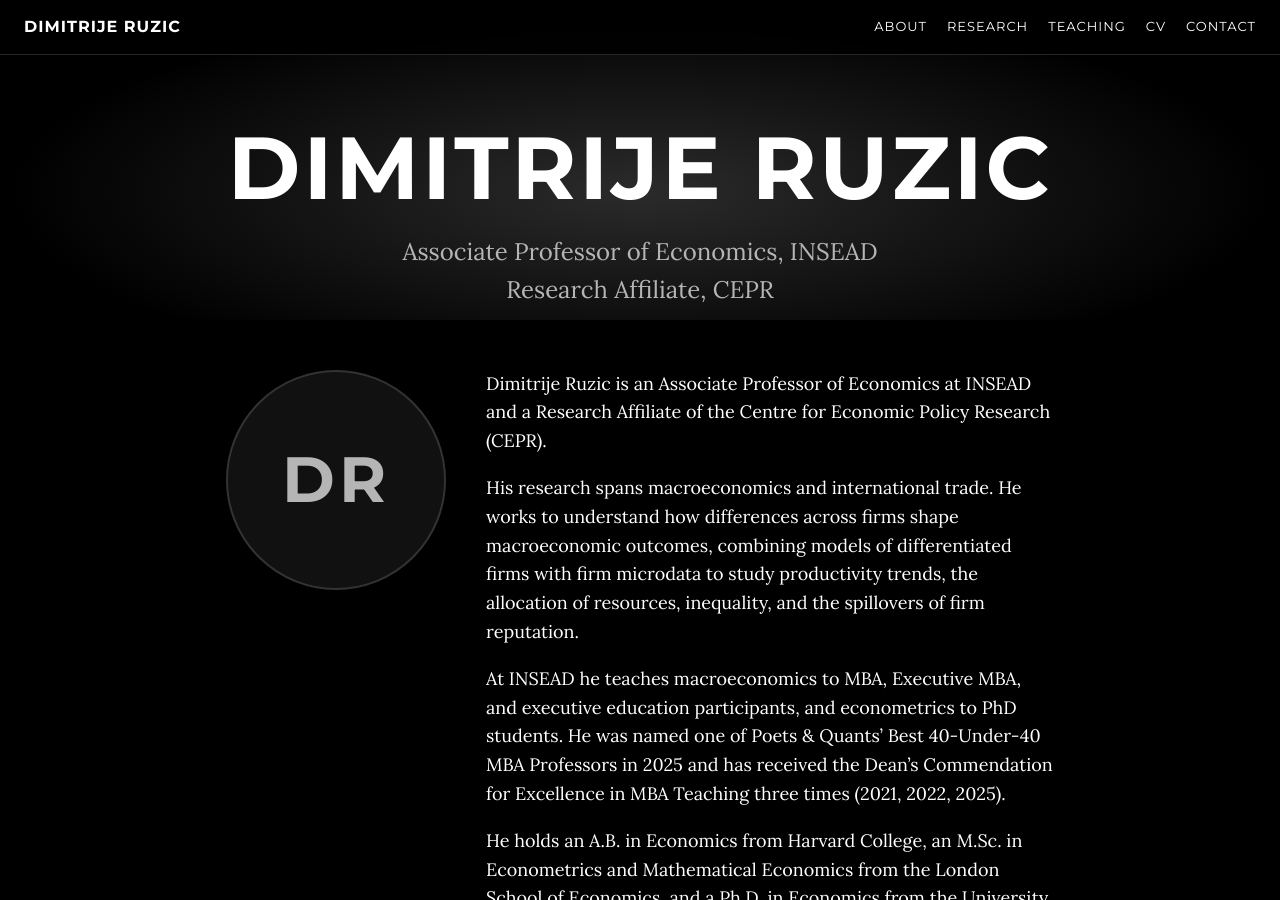
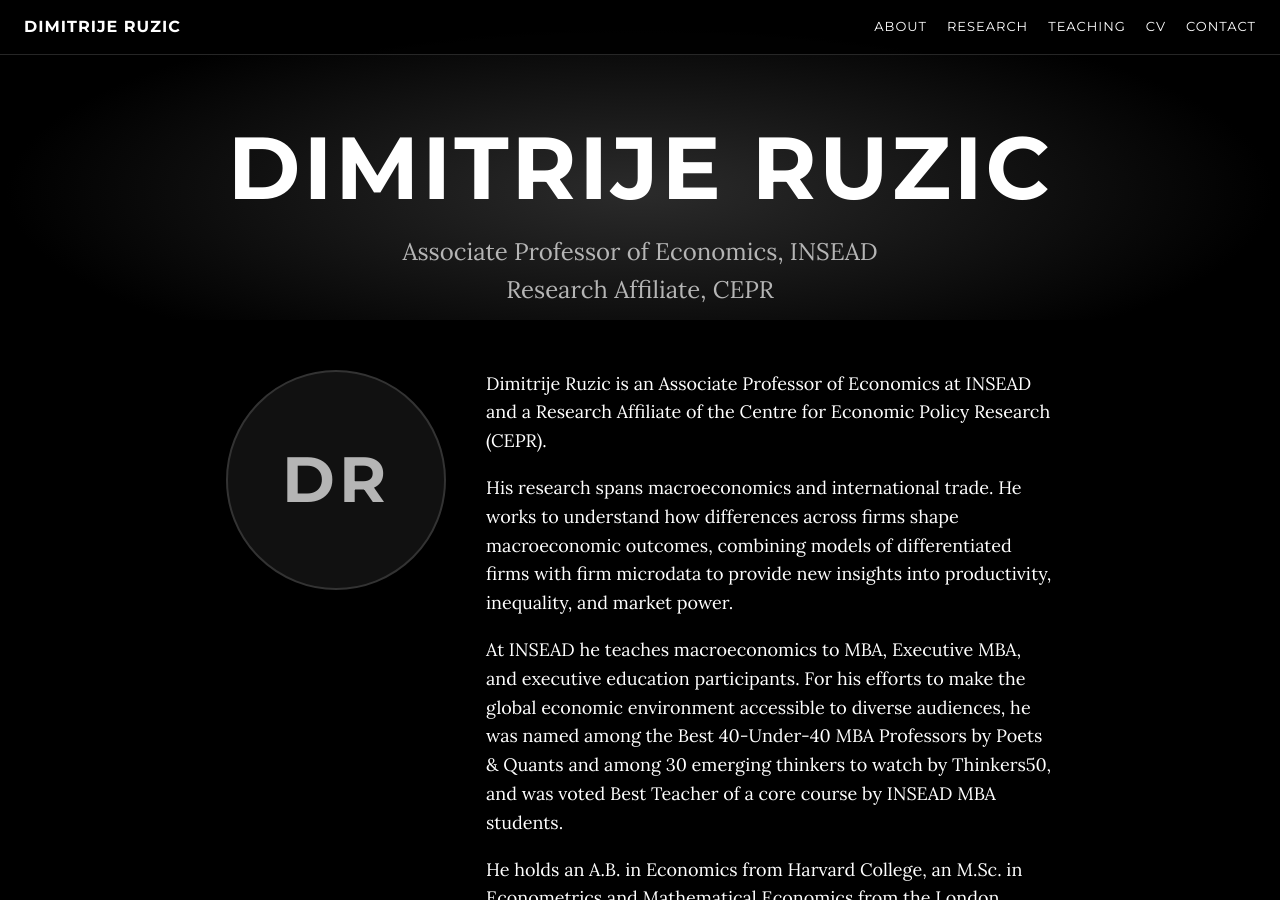
Before and after one commit to d-ruzic/d-ruzic.github.io, a Jekyll site: the page built from index.md, in a window 1280 px wide and 900 px high. Built offline with Jekyll 4.4.1, drawn with Linux system fonts in a browser that asks for light colours.

Commit message:
Bio: user's rewrite with light copy edits
Co-Authored-By: Claude Opus 5.5 <noreply@anthropic.com>

```diff
--- a/index.md
+++ b/index.md
@@ -14,25 +14,15 @@ layout: default
 
 <div class="about-text" markdown="1">
 
-Dimitrije Ruzic is an Associate Professor of Economics at INSEAD and a Research
-Affiliate of the Centre for Economic Policy Research (CEPR).
+Dimitrije Ruzic is an Associate Professor of Economics at INSEAD and a Research Affiliate of the Centre for Economic Policy Research (CEPR).
 
-His research spans macroeconomics and international trade. He works to
-understand how differences across firms shape macroeconomic outcomes, combining
-models of differentiated firms with firm microdata to study productivity trends,
-the allocation of resources, inequality, and the spillovers of firm reputation.
+His research spans macroeconomics and international trade. He works to understand how differences across firms shape macroeconomic outcomes, combining models of differentiated firms with firm microdata to provide new insights into productivity, inequality, and market power.
 
-At INSEAD he teaches macroeconomics to MBA, Executive MBA, and executive
-education participants, and econometrics to PhD students. He was named one of
-Poets & Quants' Best 40-Under-40 MBA Professors in 2025 and has received the
-Dean's Commendation for Excellence in MBA Teaching three times (2021, 2022, 2025).
+At INSEAD he teaches macroeconomics to MBA, Executive MBA, and executive education participants. For his efforts to make the global economic environment accessible to diverse audiences, he was named among the Best 40-Under-40 MBA Professors by Poets & Quants and among 30 emerging thinkers to watch by Thinkers50, and was voted Best Teacher of a core course by INSEAD MBA students.
 
-He holds an A.B. in Economics from Harvard College, an M.Sc. in Econometrics and
-Mathematical Economics from the London School of Economics, and a Ph.D. in
-Economics from the University of Michigan.
+He holds an A.B. in Economics from Harvard College, an M.Sc. in Econometrics and Mathematical Economics from the London School of Economics, and a Ph.D. in Economics from the University of Michigan.
 
-If you cannot find him in his office, please look around the Fontainebleau
-forest—he might be bouldering.
+If you cannot find him in his office, please look around the Fontainebleau forest—he might be bouldering.
 
 </div>
 
```
